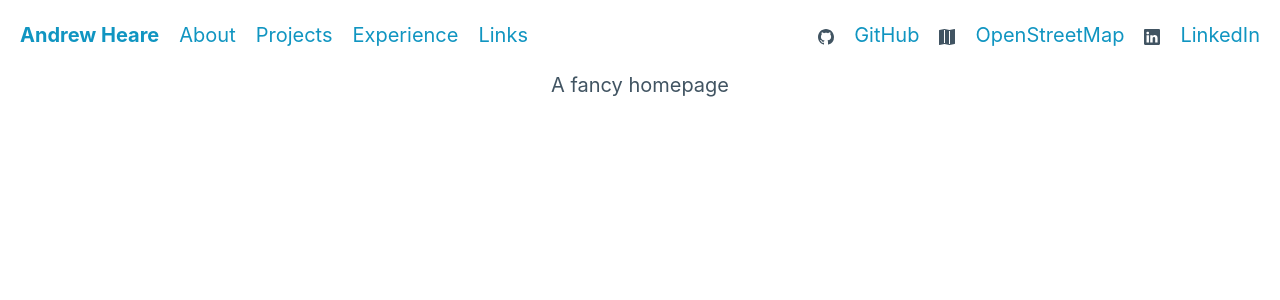
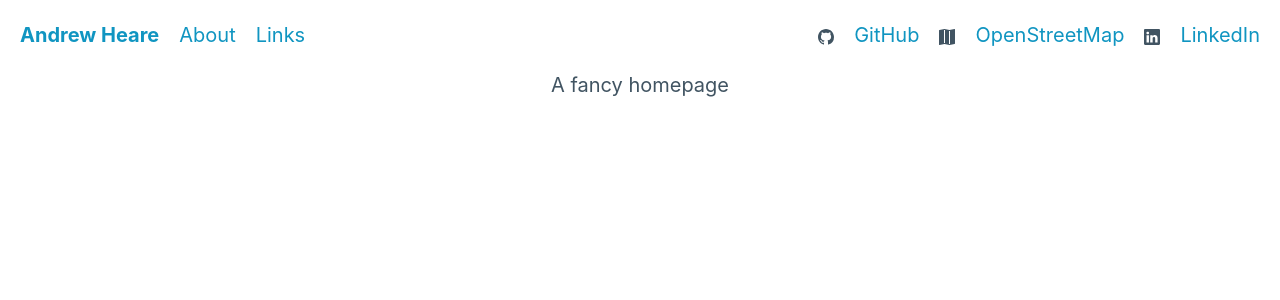
Before and after one commit to andrew-th/website, a React (Create React App) app: page / in a window 1280 px wide. Shown: the top 300 px of the page. Built offline with nearby package versions, Linux system fonts and the light colour scheme.

Commit message:
Clean up pages

```diff
--- a/src/App.js
+++ b/src/App.js
@@ -4,8 +4,6 @@ import { Routes, Route } from "react-router-dom"
 import Navbar from './Navbar';
 import Home from "./Home"
 import About from "./About"
-import Projects from "./Projects"
-import Experience from "./Experience"
 import Links from "./Links"
 
 function App() {
@@ -16,8 +14,6 @@ function App() {
         <Route path="/" element={ <Home/> } />
         <Route path="home" element={ <Home/> } />
         <Route path="about" element={ <About/> } />
-        <Route path="projects" element={ <Projects/> } />
-        <Route path="experience" element={ <Experience/> } />
         <Route path="links" element={ <Links/> } />
       </Routes>
     </div>
--- a/src/Experience.js
+++ /dev/null
@@ -1,7 +0,0 @@
-function Experience() {
-    return (
-        <div>My Experience</div>
-    );
-}
-
-export default Experience;
--- a/src/Navbar.js
+++ b/src/Navbar.js
@@ -7,8 +7,6 @@ function Navbar() {
                 <ul>
                     <li><strong><Link to="/">Andrew Heare</Link></strong></li>
                     <li><Link to="about">About</Link></li>
-                    <li><Link to="projects">Projects</Link></li>
-                    <li><Link to="experience">Experience</Link></li>
                     <li><Link to="links">Links</Link></li>
                 </ul>
                 <ul>
--- a/src/Projects.js
+++ /dev/null
@@ -1,7 +0,0 @@
-function Projects() {
-    return (
-        <div>My Projects</div>
-    );
-}
-
-export default Projects;
```
